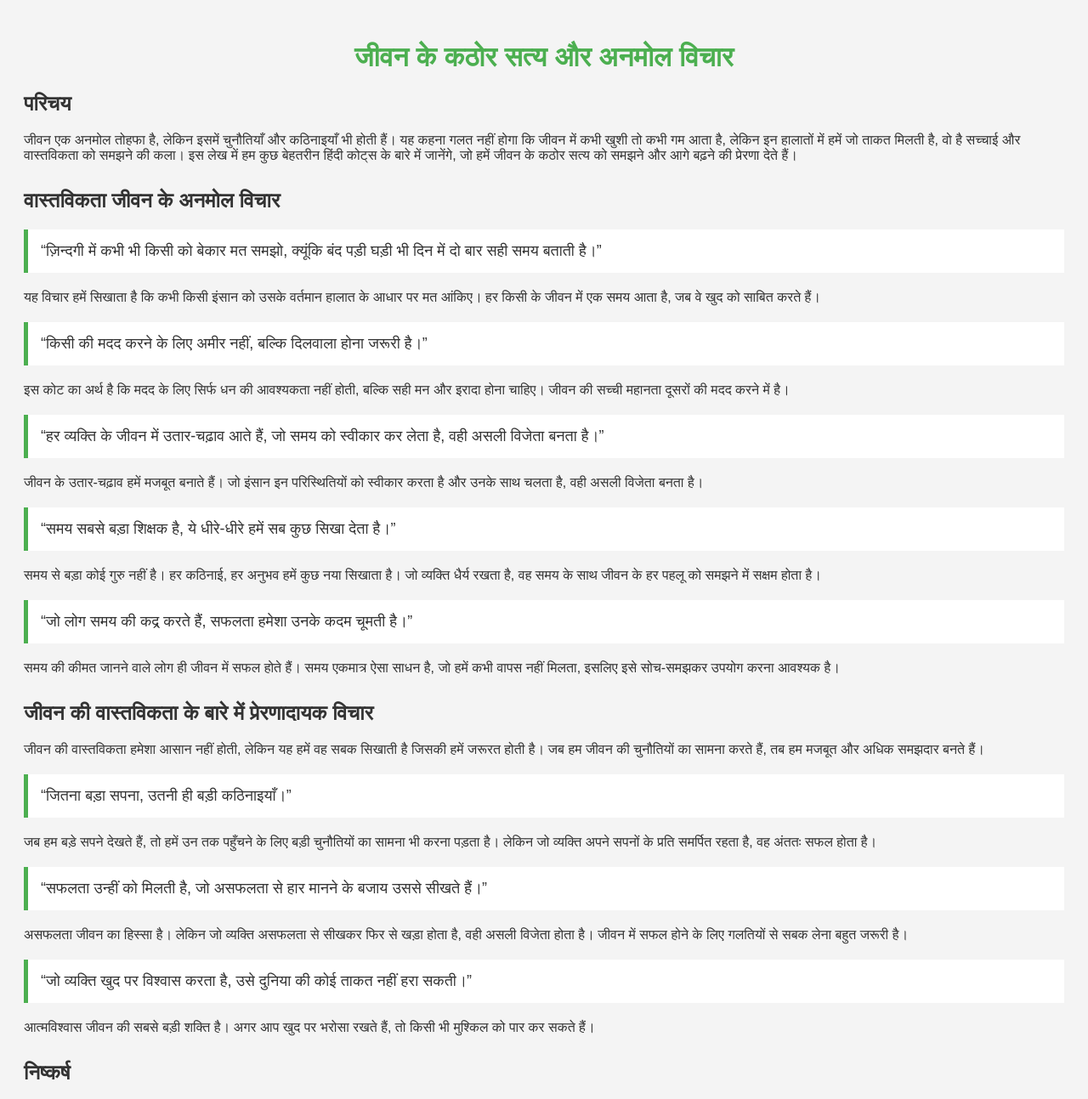
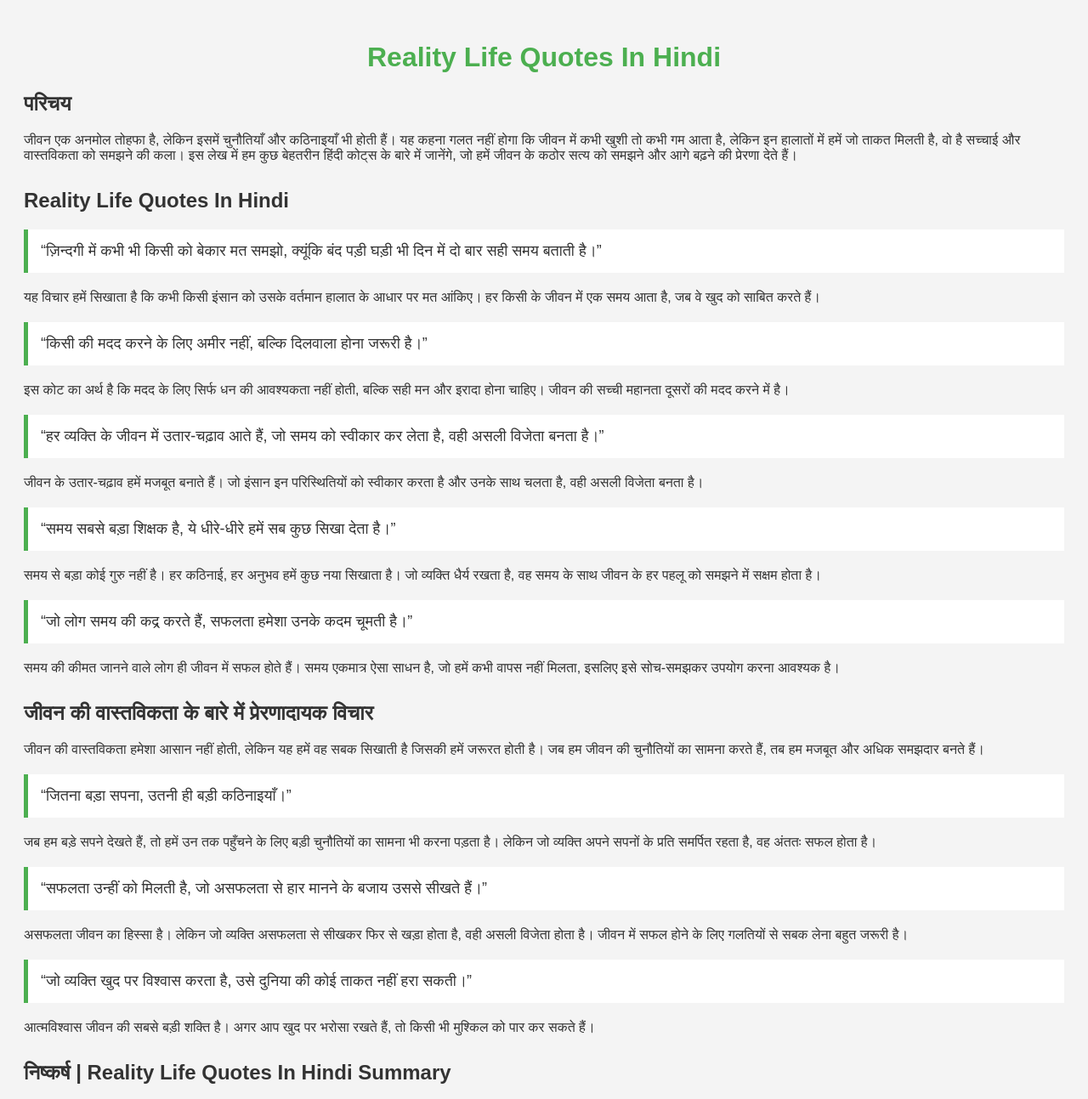
Before and after one commit to blogzz2356/realitylifeqoutesinhindi, a plain HTML site: page index.html in a window 1280 px wide. Shown: the top 1293 px of the page at 85% size. Drawn offline with Linux system fonts and the light colour scheme.

Commit message:
Update index.html

```diff
--- a/index.html
+++ b/index.html
@@ -32,7 +32,7 @@
     </style>
 </head>
 <body>
-    <h1>जीवन के कठोर सत्य और अनमोल विचार</h1>
+    <h1>Reality Life Quotes In Hindi</h1>
 
     <div class="section">
         <h2>परिचय</h2>
@@ -45,7 +45,7 @@
     </div>
 
     <div class="section">
-        <h2>वास्तविकता जीवन के अनमोल विचार</h2>
+        <h2>Reality Life Quotes In Hindi</h2>
         <div class="quote">
             “ज़िन्दगी में कभी भी किसी को बेकार मत समझो,
             क्यूंकि बंद पड़ी घड़ी भी दिन में दो बार सही समय बताती है।”
@@ -120,7 +120,7 @@
     </div>
 
     <div class="section">
-        <h2>निष्कर्ष</h2>
+        <h2>निष्कर्ष | Reality Life Quotes In Hindi Summary</h2>
         <p>
             जीवन का वास्तविकता से सामना करना आसान नहीं होता, लेकिन यह हमें मजबूत और समझदार बनाता है।
             इन हिंदी कोट्स से हम यह सीखते हैं कि जीवन में सच्चाई को स्वीकार करना और समय की कद्र करना कितना महत्वपूर्ण है।
```
